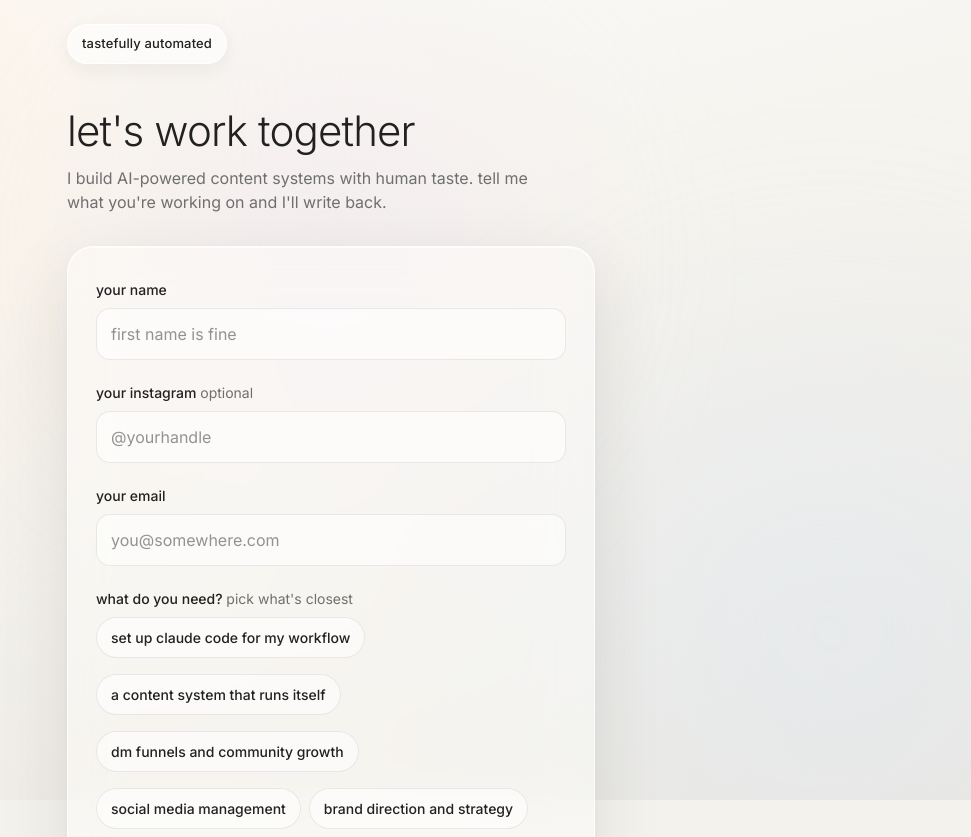
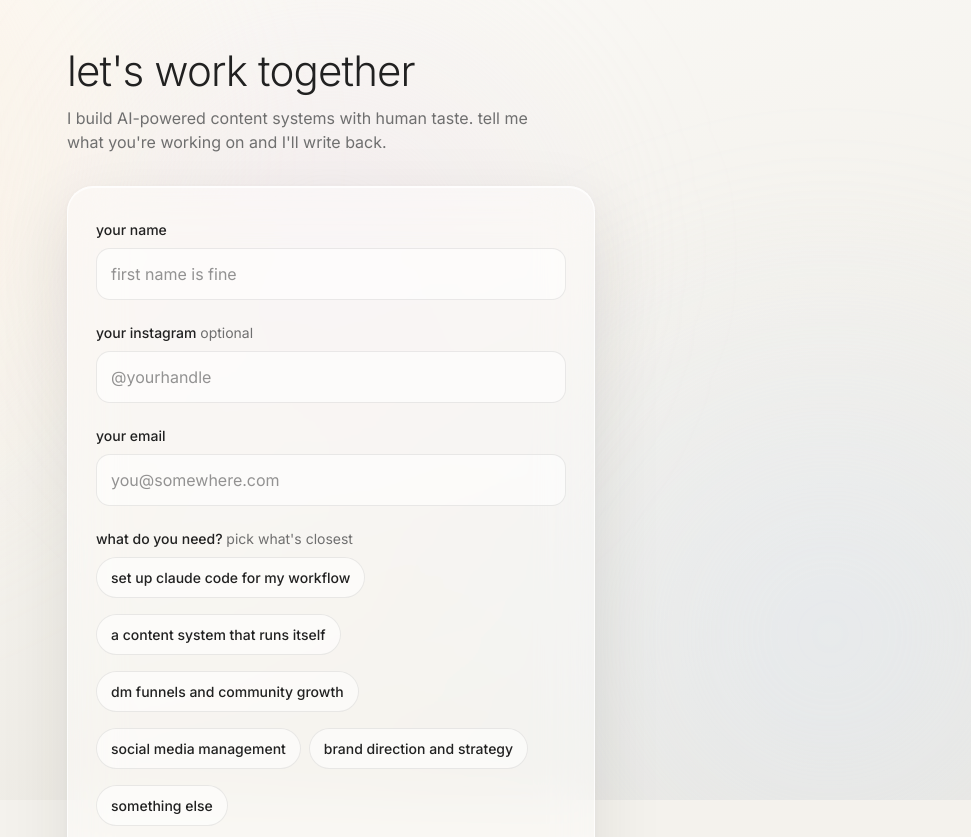
Before and after one commit to brenda-711/work-with-me, a plain HTML site: page index.html in a window 1280 px wide. Shown: the top 837 px of the page, without its empty margins (309-1280 px from the left). Drawn offline with Linux system fonts and the light colour scheme.

Commit message:
remove wordmark pill

```diff
--- a/index.html
+++ b/index.html
@@ -77,7 +77,7 @@
     }
     h1 {
       font-weight: 300; font-size: clamp(30px, 7vw, 42px); line-height: 1.1; letter-spacing: -.02em;
-      margin: 44px 0 12px; color: var(--ink);
+      margin: 24px 0 12px; color: var(--ink);
     }
     .lede { color: var(--ink-soft); margin: 0 0 32px; max-width: 46ch; font-weight: 400; }
     form {
@@ -131,8 +131,6 @@
 <body>
   <div class="bg" aria-hidden="true"><i class="b1"></i><i class="b2"></i><i class="b3"></i></div>
   <main class="wrap">
-    <a class="mark" href="#">tastefully automated</a>
-
     <h1>let's work together</h1>
     <p class="lede">I build AI-powered content systems with human taste. tell me what you're working on and I'll write back.</p>
 
```
